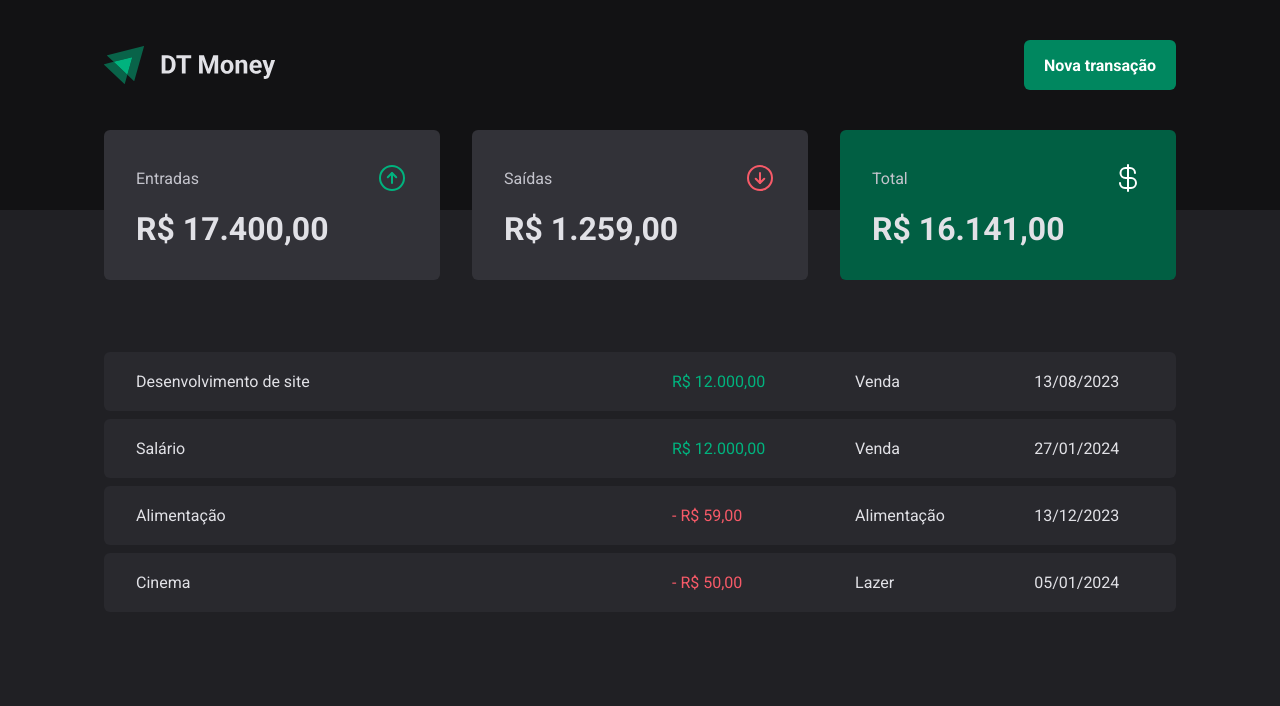
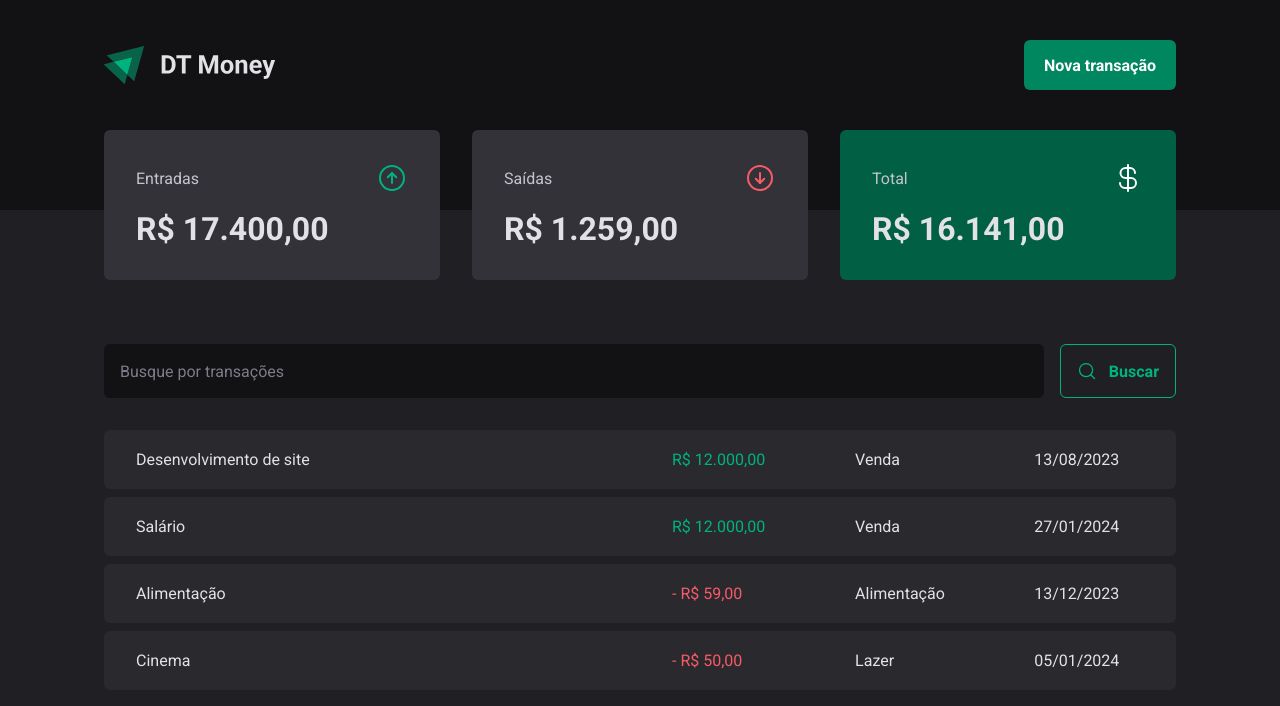
Before and after one commit to ManoelPradoMark22/DT-Money, a React (Vite) app: page / in a window 1280 px wide. Shown: the top 706 px of the page. Built offline with nearby package versions, Linux system fonts and the light colour scheme.

Commit message:
searchForm component

```diff
--- /dev/null
+++ b/src/pages/Transactions/components/SearchForm/index.tsx
@@ -0,0 +1,15 @@
+import { MagnifyingGlass } from "phosphor-react";
+import { SearchFormContainer } from "./styles";
+
+export function SearchForm() {
+  return (
+    <SearchFormContainer>
+      <input type="text" placeholder="Busque por transações"/>
+
+      <button type="submit">
+        <MagnifyingGlass size={20}/>
+        Buscar
+      </button>
+    </SearchFormContainer>
+  )
+}
--- /dev/null
+++ b/src/pages/Transactions/components/SearchForm/styles.ts
@@ -0,0 +1,45 @@
+import styled from "styled-components";
+
+export const SearchFormContainer = styled.form`
+  display: flex;
+  gap: 1rem;
+
+  input {
+    flex: 1;
+    border-radius: 6px;
+    border: 0;
+    background-color: ${props => props.theme['gray-900']};
+    color: ${props => props.theme['gray-300']};
+    padding: 1rem;
+
+    &::placeholder{
+      color: ${props => props.theme['gray-500']};
+    }
+  }
+
+  button {
+    display: flex;
+    align-items: center;
+    gap: 0.75rem;
+    user-select: none;
+
+    border: 0;
+    padding: 1rem;
+    background: transparent;
+    border: 1px solid ${props => props.theme['green-300']};
+    color: ${props => props.theme['green-300']};
+    font-weight: bold;
+    border-radius: 6px;
+    cursor: pointer;
+
+    &:hover{
+      background: ${props => props.theme['green-500']};
+      border-color: ${props => props.theme['green-500']};
+      color: ${props => props.theme['white']};
+      transition:
+        background-color 0.2s,
+        color 0.2s,
+        border-color 0.2s;
+    }
+  }
+`
--- a/src/pages/Transactions/index.tsx
+++ b/src/pages/Transactions/index.tsx
@@ -1,5 +1,6 @@
 import { Header } from "../../components/Header";
 import { Summary } from "../../components/Summary";
+import { SearchForm } from "./components/SearchForm";
 import { PriceHighlight, TransactionsContainer, TransactionsTable } from "./styles";
 
 export function Transactions() {
@@ -9,6 +10,8 @@ export function Transactions() {
       <Summary />
 
       <TransactionsContainer>
+        <SearchForm/>
+
         <TransactionsTable>
           <tbody>
             <tr>
--- a/src/pages/Transactions/styles.ts
+++ b/src/pages/Transactions/styles.ts
@@ -11,7 +11,7 @@ export const TransactionsTable = styled.table`
   width: 100%;
   border-collapse: separate;
   border-spacing: 0 0.5rem;
-  /* margin-top: 1.5rem; */
+  margin-top: 1.5rem;
 
   td {
     padding: 1.25rem 2rem;
```
